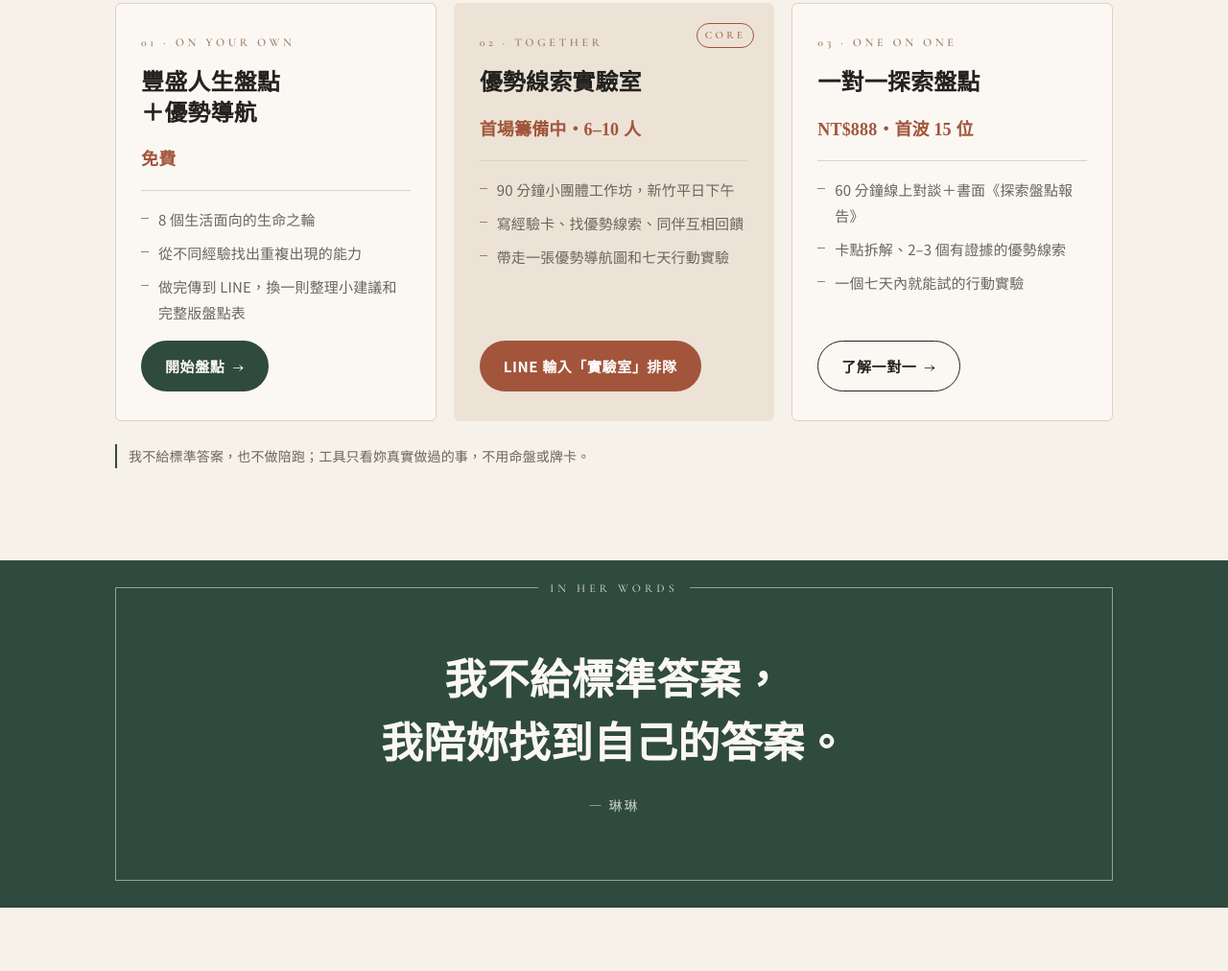
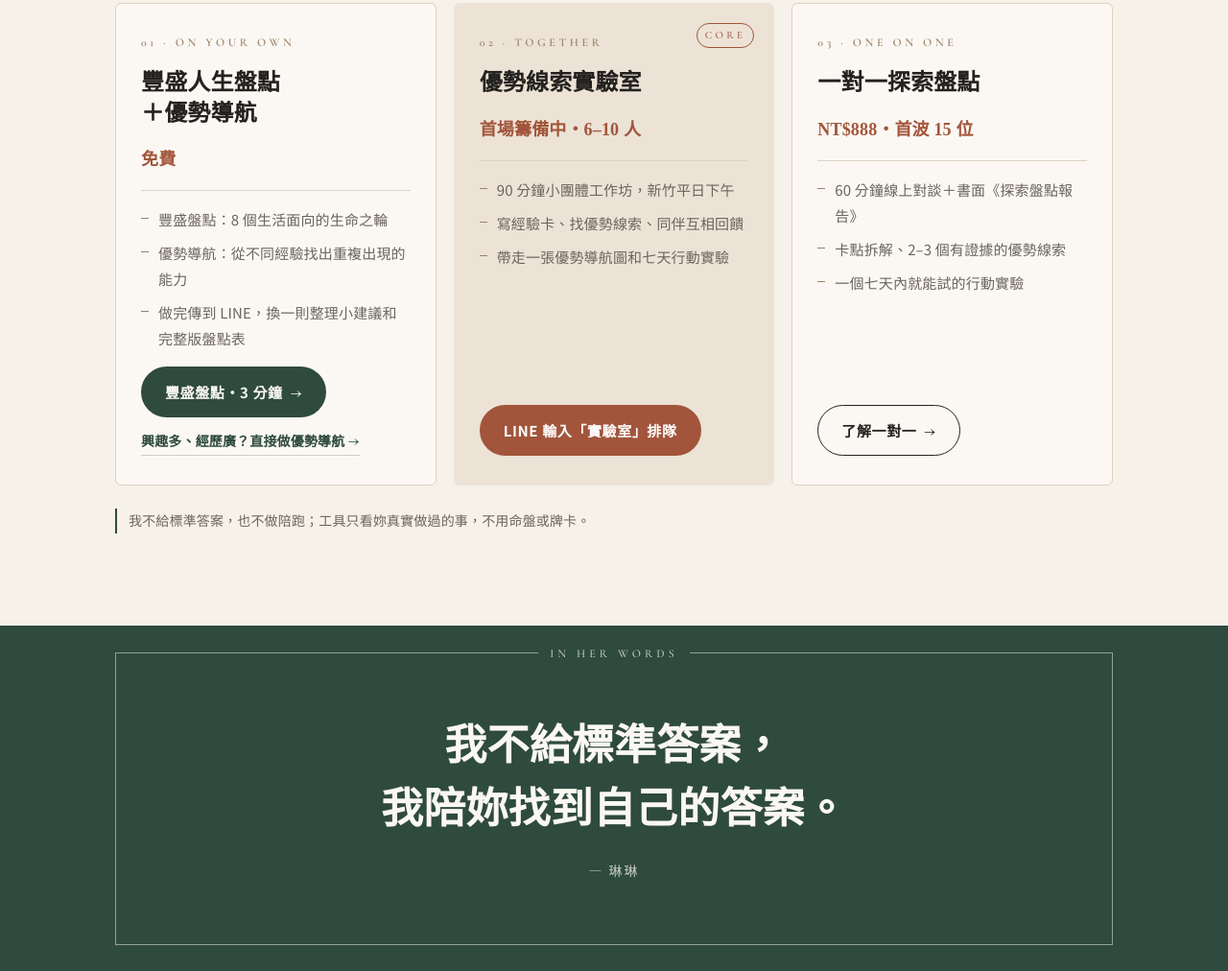
Before and after one commit to ling814078/beyou, a plain HTML site: page index.html in a window 1280 px wide. Shown: the part 1869-2881 px from the top of the page at 96% size. Drawn offline with nearby package versions, Linux system fonts and the light colour scheme.

Commit message:
首頁免費盤點卡分開豐盛盤點與優勢導航入口
Co-Authored-By: Claude Opus 5.5 <noreply@anthropic.com>
Claude-Session: https://claude.ai/code/session_01H86DJamXKqV2UXtzZDHGkN

```diff
--- a/index.html
+++ b/index.html
@@ -111,6 +111,10 @@ nav .pill{min-height:40px;padding:8px 18px;font-size:14px}
 .card li{padding-left:18px;position:relative}
 .card li::before{content:"";position:absolute;left:0;top:.8em;width:8px;height:1px;background:var(--coffee)}
 .card .pill{margin-top:auto;align-self:flex-start}
+.card .pair{margin-top:auto;display:flex;flex-direction:column;gap:12px;align-items:flex-start}
+.card .pair .pill{margin-top:0}
+.sublink{font-size:14px;font-weight:700;color:var(--green);text-decoration:none;border-bottom:1px solid var(--sage);padding-bottom:2px}
+.sublink:hover{border-color:var(--green)}
 .card.core{background:var(--oat);border-color:var(--oat)}
 .card.core::after{content:"CORE";position:absolute;top:20px;right:20px;font-family:var(--latin);font-size:11px;letter-spacing:.3em;color:var(--terra);border:1px solid var(--terra);padding:2px 8px;border-radius:999px}
 .note{margin-top:24px;font-size:14px;color:var(--muted);display:flex;gap:12px;align-items:flex-start}
@@ -258,11 +262,14 @@ footer a{text-decoration:none;color:var(--green)}
         <h3>豐盛人生盤點<br>＋優勢導航</h3>
         <span class="price">免費</span>
         <ul>
-          <li>8 個生活面向的生命之輪</li>
-          <li>從不同經驗找出重複出現的能力</li>
+          <li>豐盛盤點：8 個生活面向的生命之輪</li>
+          <li>優勢導航：從不同經驗找出重複出現的能力</li>
           <li>做完傳到 LINE，換一則整理小建議和完整版盤點表</li>
         </ul>
-        <a class="pill pill-green" href="check/">開始盤點 <span class="arrow">→</span></a>
+        <div class="pair">
+          <a class="pill pill-green" href="check/#check">豐盛盤點・3 分鐘 <span class="arrow">→</span></a>
+          <a class="sublink" href="check/#strengths">興趣多、經歷廣？直接做優勢導航 <span class="arrow">→</span></a>
+        </div>
       </article>
       <article class="card core" id="lab">
         <span class="lv">02 · TOGETHER</span>
```
